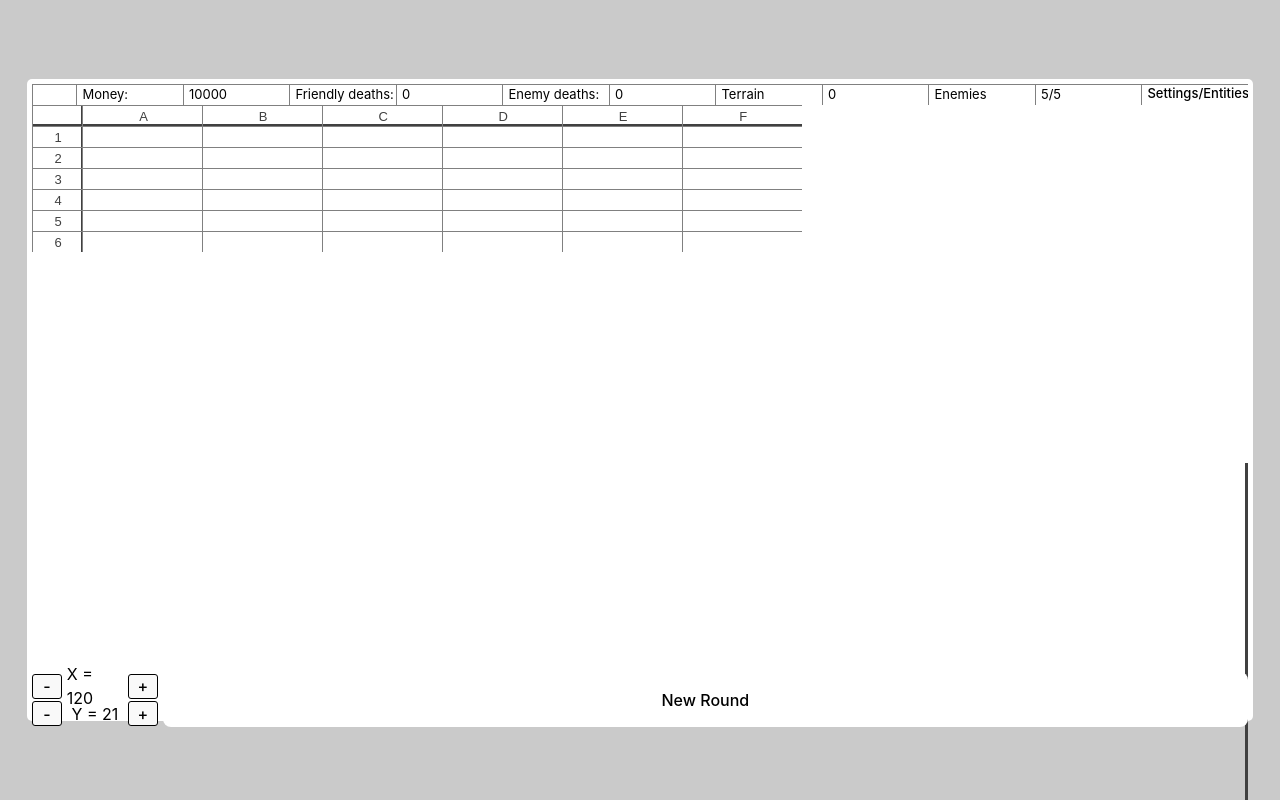
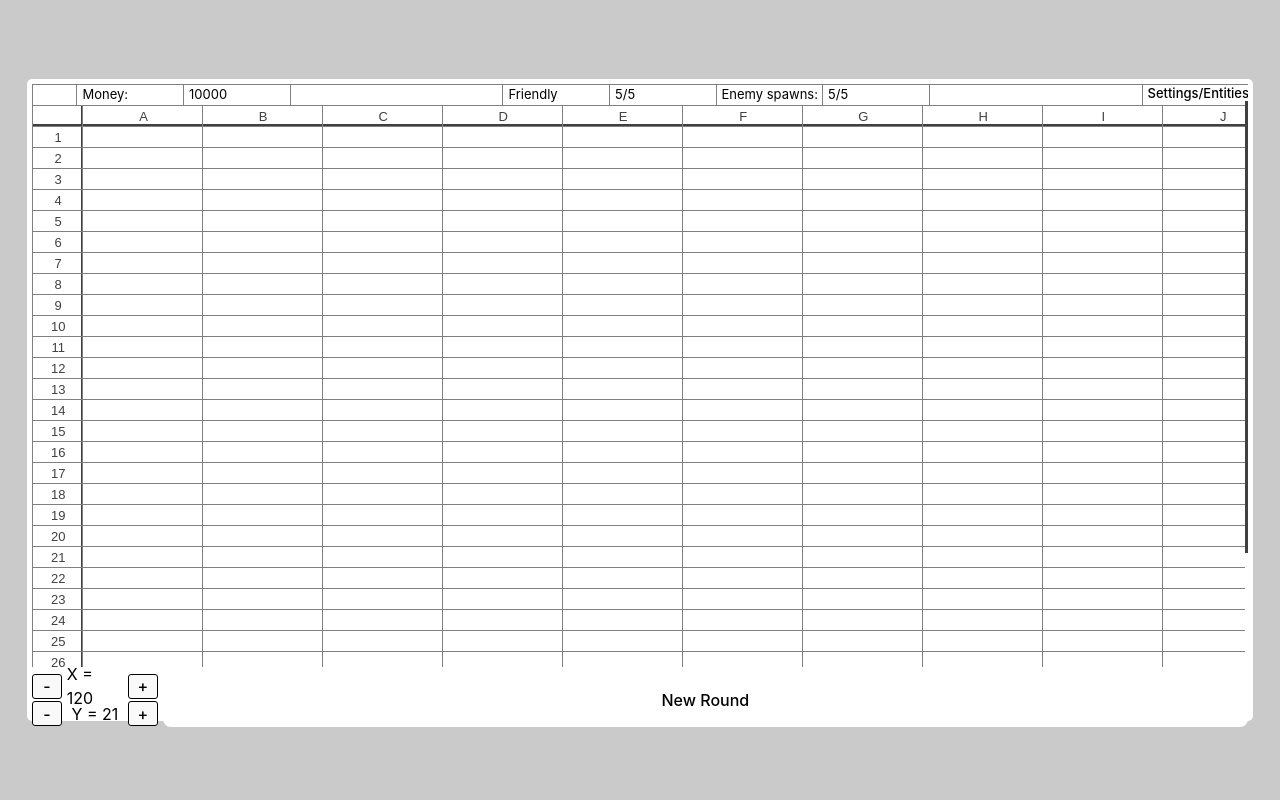
Before and after one commit to daefron/spreadsheet-creep, a React (Vite) app: page / in a window 1280 px wide. Shown: the top 800 px of the page. Built offline with nearby package versions, Linux system fonts and the light colour scheme.

Commit message:
added game status

```diff
--- a/src/Game Logic/Engine.jsx
+++ b/src/Game Logic/Engine.jsx
@@ -52,6 +52,7 @@ export function engine(newRound, gameState) {
   let totalSpawns = gameState.settings.totalSpawns;
   let spawnSpeed = gameState.settings.spawnSpeed;
   let gameMode = gameState.settings.gameMode;
+  let gameStatus = gameState.settings.gameStatus;
   let projectileCount = gameState.engine.projectileCount;
   let blobAtEnd = false;
   let engineTime = gameState.test.engineTime;
@@ -212,8 +213,10 @@ export function engine(newRound, gameState) {
       return;
     }
     fluidChecker(currentEntity);
-    if (entityBoundaryHandler(currentEntity)) {
-      return;
+    if (currentEntity.movement !== undefined) {
+      if (entityBoundaryHandler(currentEntity)) {
+        return;
+      }
     }
     if (currentEntity.type === "blob") {
       return blobHolder(currentEntity);
@@ -610,7 +613,9 @@ export function engine(newRound, gameState) {
       ) {
         if (gameMode.current === "blob" || gameMode.current === "blob gob") {
           currentEntity.hp = 0;
-          blobAtEnd = true;
+          if (currentEntity.type === "blob") {
+            blobAtEnd = true;
+          }
         } else {
           if (
             currentEntity.speedCharge >=
@@ -1624,6 +1629,7 @@ export function engine(newRound, gameState) {
       if (lastEnemySpawnTime.current === 200) {
         let firstBlob = entitySpawner(["blob", 1], true);
         firstBlob.hp = firstBlob.maxHp;
+        enemySpawnCount.current++;
       }
       nextTurn();
       if (!victoryChecker()) {
@@ -1706,7 +1712,7 @@ export function engine(newRound, gameState) {
         if (kingAlive) {
           return true;
         }
-        console.log("King dead, you lost");
+        gameStatus.current = "King dead, you lose";
         return false;
       }
       if (gameMode.current === "battle") {
@@ -1717,27 +1723,34 @@ export function engine(newRound, gameState) {
           enemySpawnCount.current >= totalSpawns.current &&
           enemiesAlive.length === 0
         ) {
-          console.log("All enemies dead");
+          gameStatus.current = "All enemies dead";
           return false;
         }
         let friendliesAlive = activeEntities.current.filter(
           (entity) => !entity.enemy
         );
-        console.log(friendlySpawnCount.current, totalSpawns.current);
         if (
           friendlySpawnCount.current >= totalSpawns.current &&
           friendliesAlive.length === 0
         ) {
-          console.log("All friendlies dead");
+          gameStatus.current = "All friendlies dead";
           return false;
         }
         return true;
       }
       if (gameMode.current === "blob") {
         if (blobAtEnd) {
-          console.log("Blob at end");
+          gameStatus.current = "Blob at end. You lose";
           return false;
-        } else return true;
+        }
+        let enemiesAlive = activeEntities.current.filter(
+          (entity) => entity.enemy
+        );
+        if (enemiesAlive.length === 0 && enemySpawnCount.current !== 0) {
+          gameStatus.current = "Enemy blob dead";
+          return false;
+        }
+        return true;
       }
       if (gameMode.current === "blob fight") {
         let enemiesAlive = activeEntities.current.filter(
@@ -1747,11 +1760,11 @@ export function engine(newRound, gameState) {
           (entity) => !entity.enemy
         );
         if (enemiesAlive.length === 0 && friendliesAlive.length !== 0) {
-          console.log("Enemy blob dead");
+          gameStatus.current = "Enemy blob dead";
           return false;
         }
         if (friendliesAlive.length === 0 && enemiesAlive.length !== 0) {
-          console.log("Friendly blob dead");
+          gameStatus.current = "Friendly blob dead";
           return false;
         }
         return true;
@@ -1768,11 +1781,11 @@ export function engine(newRound, gameState) {
             friendliesAlive.length === 0) ||
           blobAtEnd
         ) {
-          console.log("Friendlies lose");
+          gameStatus.current = "Friendlies lose";
           return false;
         }
         if (enemiesAlive.length === 0 && friendlySpawnCount.current > 1) {
-          console.log("Blob loses");
+          gameStatus.current = "Enemies lose";
           return false;
         }
         return true;
--- a/src/Game Logic/Lists/EntityList.jsx
+++ b/src/Game Logic/Lists/EntityList.jsx
@@ -394,6 +394,7 @@ export default {
     enemy: true,
     sponge: true,
     attack: "blob",
+    movement: "blob",
     lvls: {
       lvl1: {
         lvl: 1,
--- a/src/Game Logic/Render.jsx
+++ b/src/Game Logic/Render.jsx
@@ -22,13 +22,13 @@ export default function engineOutput() {
   const lastFriendlySpawnTime = useRef(0);
   const gameTimer = useRef();
   const renderTimer = useRef();
-  const gameboardWidth = useRef(6);
-  const gameboardHeight = useRef(6);
+  const gameboardWidth = useRef(25);
+  const gameboardHeight = useRef(35);
   const renderWidth = useRef();
   const renderWidthMin = useRef(0);
   const renderHeight = useRef();
   const renderHeightMin = useRef(0);
-  const groundLevel = useRef(3);
+  const groundLevel = useRef(15);
   const groundRoughness = useRef(5);
   const waterLevel = useRef(1);
   const renderSpeed = useRef(5);
@@ -42,7 +42,6 @@ export default function engineOutput() {
   const selectedCell = useRef();
   const cellTyping = useRef(false);
   const currentInput = useRef("");
-  const cellType = useRef("auto");
   const cellWidth = useRef(120);
   const cellHeight = useRef(21);
   const renderTime = useRef(0);
@@ -83,6 +82,8 @@ export default function engineOutput() {
   const fluidBoard = useRef(initialGameboard());
   const projectileBoard = useRef(initialGameboard());
   const effectBoard = useRef(initialGameboard());
+
+  const gameStatus = useRef();
 
   function initialGameboard() {
     let grid = [];
@@ -141,6 +142,7 @@ export default function engineOutput() {
         totalSpawns: totalSpawns,
         spawnSpeed: spawnSpeed,
         gameMode: gameMode,
+        gameStatus: gameStatus,
       },
       input: {
         selectedCell: selectedCell,
@@ -1257,7 +1259,13 @@ export default function engineOutput() {
         >
           {bank}
         </p>
-
+        <p
+          className="statTitle"
+          style={{
+            width: cellWidth.current * 2 + "px",
+            height: cellHeight.current + "px",
+          }}
+        ></p>
         <p
           className="statTitle"
           style={{
@@ -1265,7 +1273,7 @@ export default function engineOutput() {
             height: cellHeight.current + "px",
           }}
         >
-          Friendly deaths:{" "}
+          Friendly spawns:
         </p>
         <p
           className="stat"
@@ -1274,9 +1282,9 @@ export default function engineOutput() {
             height: cellHeight.current + "px",
           }}
         >
-          {friendlyGraveyard.current.length}
+          {totalSpawns.current - friendlySpawnCount.current}/
+          {totalSpawns.current}
         </p>
-
         <p
           className="statTitle"
           style={{
@@ -1284,45 +1292,7 @@ export default function engineOutput() {
             height: cellHeight.current + "px",
           }}
         >
-          Enemy deaths:{" "}
-        </p>
-        <p
-          className="stat"
-          style={{
-            width: cellWidth.current + "px",
-            height: cellHeight.current + "px",
-          }}
-        >
-          {enemyGraveyard.current.length}
-        </p>
-
-        <p
-          className="statTitle"
-          style={{
-            width: cellWidth.current + "px",
-            height: cellHeight.current + "px",
-          }}
-        >
-          Terrain destroyed:{" "}
-        </p>
-        <p
-          className="stat"
-          style={{
-            width: cellWidth.current + "px",
-            height: cellHeight.current + "px",
-          }}
-        >
-          {groundGraveyard.current.length}
-        </p>
-
-        <p
-          className="statTitle"
-          style={{
-            width: cellWidth.current + "px",
-            height: cellHeight.current + "px",
-          }}
-        >
-          Enemies remaining:{" "}
+          Enemy spawns:
         </p>
         <p
           className="stat"
@@ -1332,6 +1302,18 @@ export default function engineOutput() {
           }}
         >
           {totalSpawns.current - enemySpawnCount.current}/{totalSpawns.current}
+        </p>
+        <p
+          className="statTitle"
+          style={{
+            width: cellWidth.current * 2 + "px",
+            height: cellHeight.current + "px",
+            overflow: "visible",
+            position: "sticky",
+            zIndex: "10000",
+          }}
+        >
+          {gameStatus.current}
         </p>
         <button
           className="statTitle"
@@ -1484,7 +1466,7 @@ export default function engineOutput() {
                 onChange={updateGroundHeight}
               ></input>
             </div>
-          </div>{" "}
+          </div>
           <div className="settingHolder">
             <p
               style={{
```
